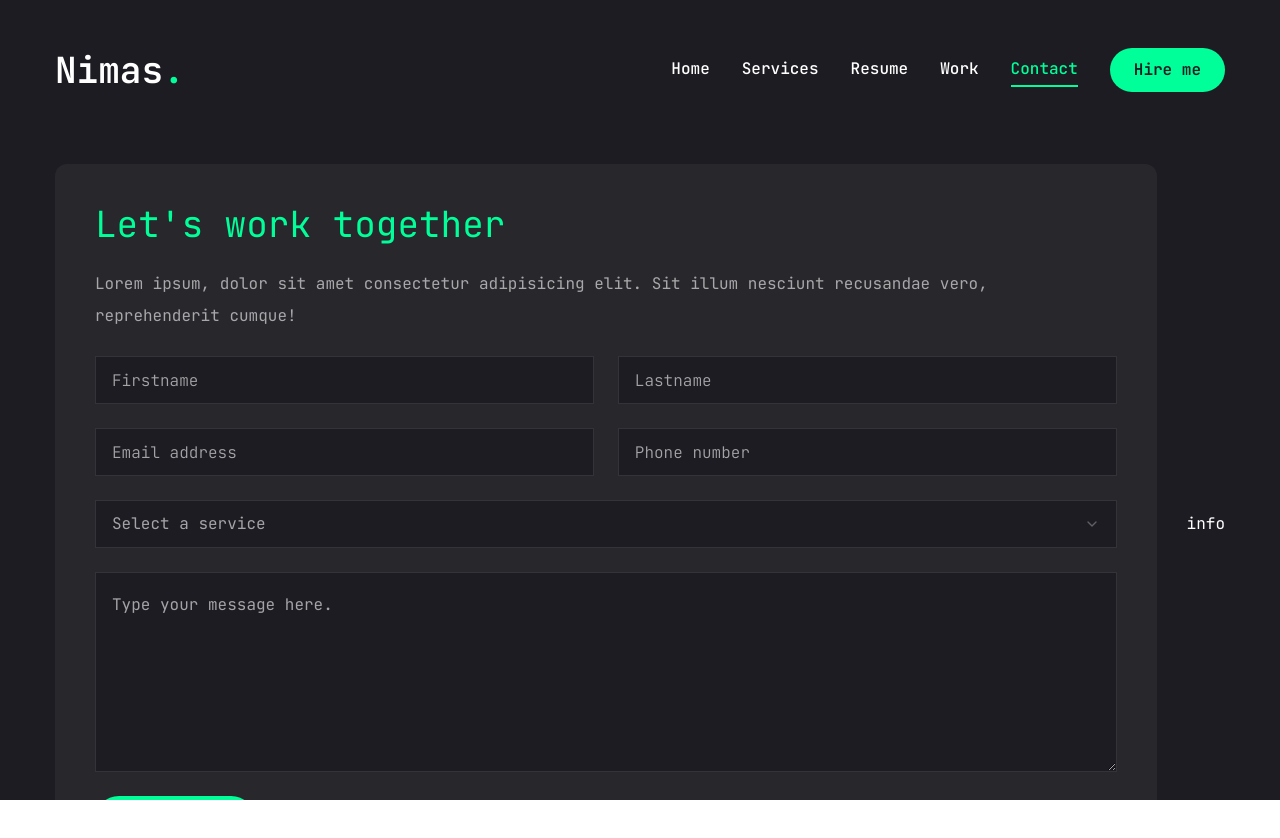
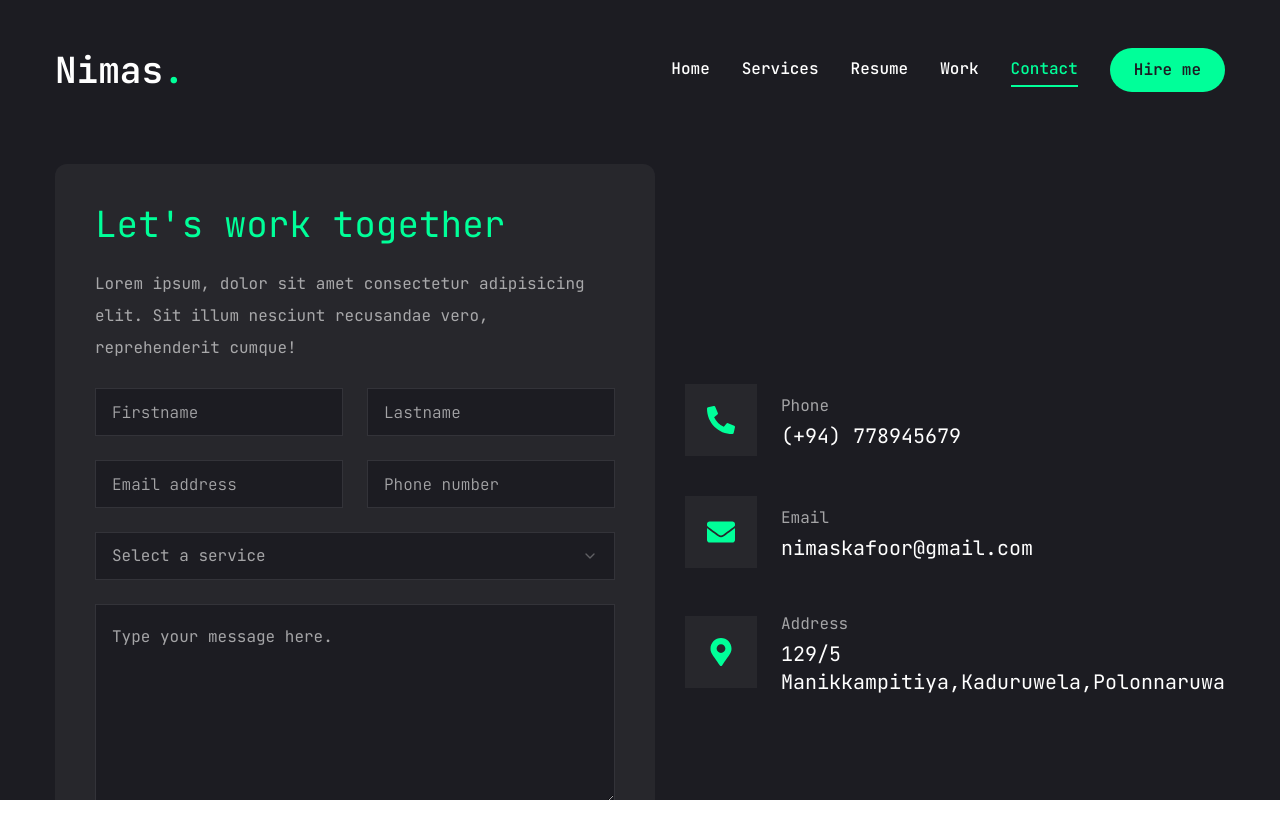
Before and after one commit to Kafoor-Nimas/my-portfolio, a Next.js app: page /contact in a window 1280 px wide. Shown: the top 838 px of the page. Built offline with nearby package versions, Linux system fonts and the light colour scheme.

Commit message:
completed the contact page

```diff
--- a/app/contact/page.jsx
+++ b/app/contact/page.jsx
@@ -30,7 +30,7 @@
   {
     icon: <FaMapMarkerAlt />,
     title: "Address",
-    description: "129/5 Manikkampitiya, Kaduruwela, Polonnaruwa",
+    description: "129/5 Manikkampitiya,Kaduruwela,Polonnaruwa",
   },
 ];
 
@@ -49,7 +49,7 @@
       <div className="container mx-auto">
         <div className="flex flex-col xl:flex-row gap-[30px]">
           {/* form */}
-          <div className="xl:h-[54%] order-2 xl:order-none">
+          <div className="xl:w-[54%] order-2 xl:order-none">
             <form className="flex flex-col gap-6 p-10 bg-[#27272c] rounded-xl">
               <h3 className="text-4xl text-accent">Let's work together</h3>
               <p className="text-white/60">
@@ -90,7 +90,21 @@
           </div>
           {/* info */}
           <div className="flex-1 flex items-center xl:justify-end order-1 xl:order-none mb-8 xl:mb-0">
-            info
+            <ul className="flex flex-col gap-10">
+              {info.map((item, index) => {
+                return (
+                  <li key={index} className="flex items-center gap-6">
+                    <div className="w-[52px] h-[52px] xl:w-[72px] xl:h-[72px] bg-[#27272c] text-accent rounded-md flex items-center justify-center">
+                      <div className="text-[28px]">{item.icon}</div>
+                    </div>
+                    <div className="flex-1">
+                      <p className="text-white/60">{item.title}</p>
+                      <h3 className="text-xl">{item.description}</h3>
+                    </div>
+                  </li>
+                );
+              })}
+            </ul>
           </div>
         </div>
       </div>
```
